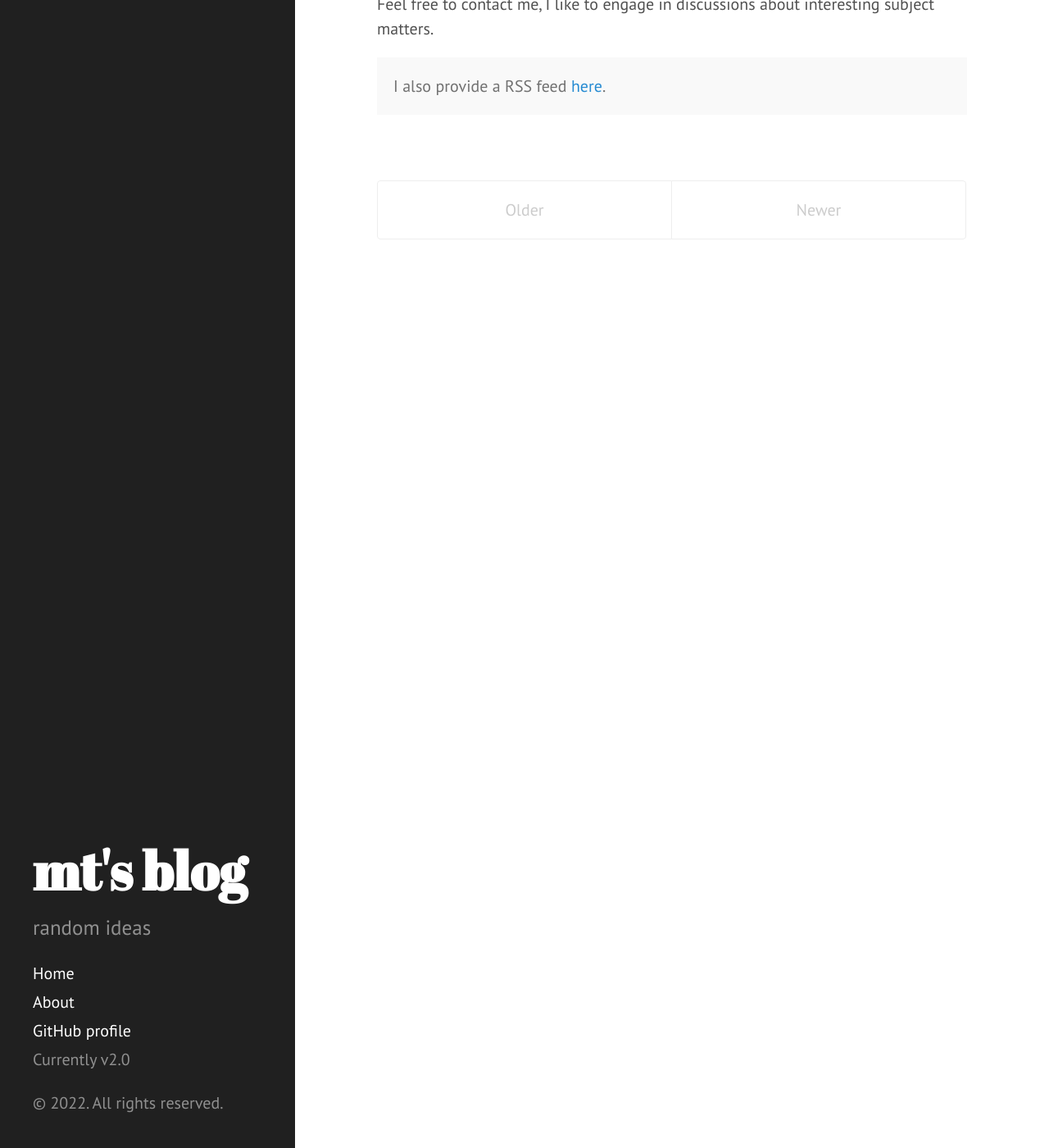
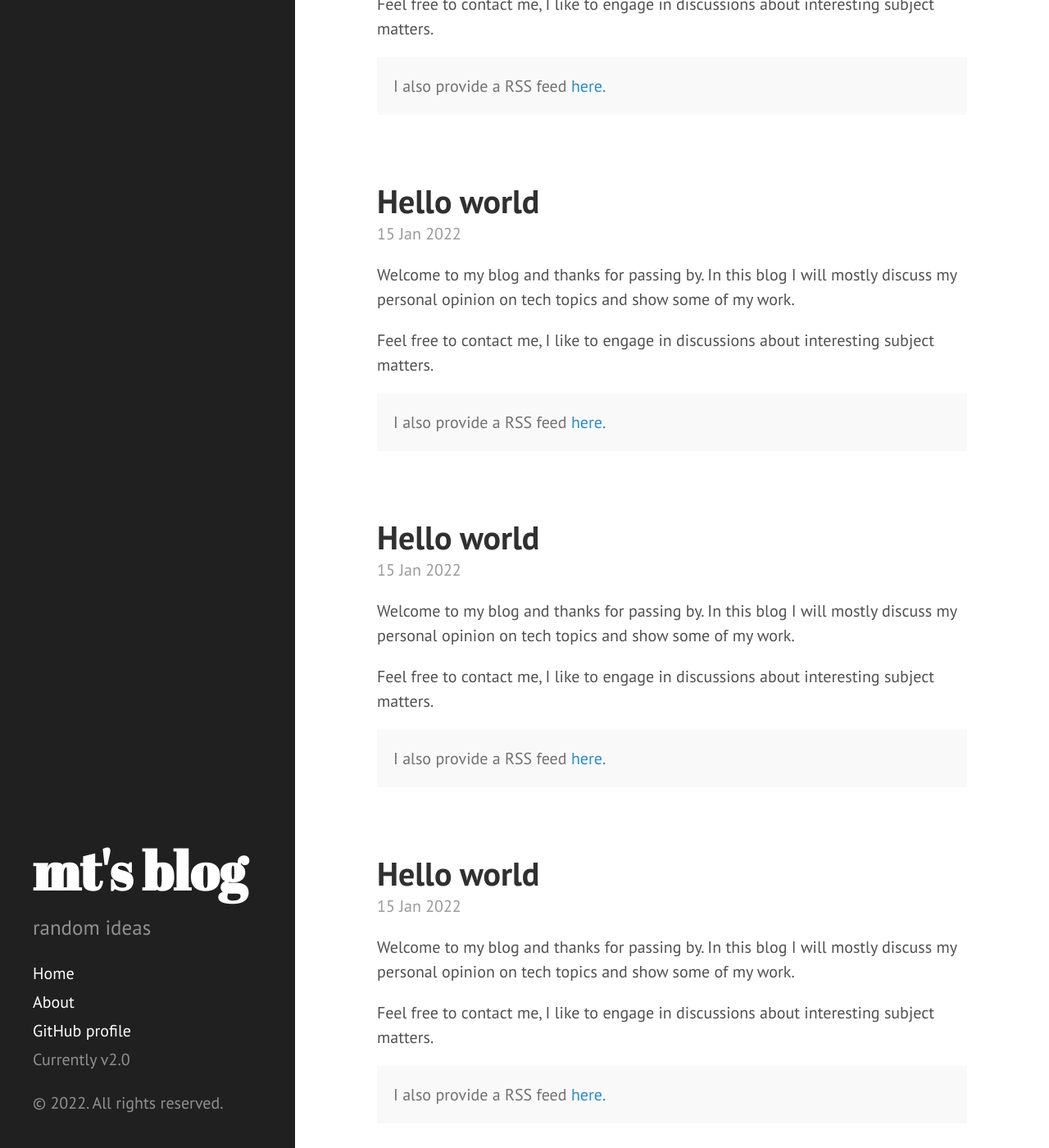
Before and after one commit to manueltarouca/manueltarouca.github.io, a Jekyll site: the page built from index.html, in a window 1280 px wide and 1400 px high, scrolled down 270 px. Shown: the whole window at 82% size. Built offline with Jekyll 4.4.1, drawn with Linux system fonts in a browser that asks for light colours; Markdown is read by kramdown in place of the engine named in the settings; the list of posts is cut into pages by our own code; some of the changed text lies outside the part shown.

```diff
--- a/_includes/sidebar.html
+++ b/_includes/sidebar.html
@@ -2,7 +2,7 @@
   <div class="container sidebar-sticky">
     <div class="sidebar-about">
       <h1>
-        <a href="{{ site.baseurl }}">
+        <a href="{{ site.url }}">
           {{ site.title }}
         </a>
       </h1>
--- /dev/null
+++ b/_posts/2022-01-15-hello-world copy 4.md
@@ -0,0 +1,13 @@
+---
+layout: post
+title: Hello world
+---
+
+Welcome to my blog and thanks for passing by.
+In this blog I will mostly discuss my personal opinion on tech topics and show some of my work.
+
+Feel free to contact me, I like to engage in discussions about interesting subject matters.
+
+<div class="message">
+  I also provide a RSS feed <a href="/atom.xml">here</a>.
+</div>
--- /dev/null
+++ b/_posts/2022-01-15-hello-world copy 5.md
@@ -0,0 +1,13 @@
+---
+layout: post
+title: Hello world
+---
+
+Welcome to my blog and thanks for passing by.
+In this blog I will mostly discuss my personal opinion on tech topics and show some of my work.
+
+Feel free to contact me, I like to engage in discussions about interesting subject matters.
+
+<div class="message">
+  I also provide a RSS feed <a href="/atom.xml">here</a>.
+</div>
--- /dev/null
+++ b/_posts/2022-01-15-hello-world copy 6.md
@@ -0,0 +1,13 @@
+---
+layout: post
+title: Hello world
+---
+
+Welcome to my blog and thanks for passing by.
+In this blog I will mostly discuss my personal opinion on tech topics and show some of my work.
+
+Feel free to contact me, I like to engage in discussions about interesting subject matters.
+
+<div class="message">
+  I also provide a RSS feed <a href="/atom.xml">here</a>.
+</div>
--- /dev/null
+++ b/_posts/2022-01-15-hello-world copy.md
@@ -0,0 +1,13 @@
+---
+layout: post
+title: Hello world
+---
+
+Welcome to my blog and thanks for passing by.
+In this blog I will mostly discuss my personal opinion on tech topics and show some of my work.
+
+Feel free to contact me, I like to engage in discussions about interesting subject matters.
+
+<div class="message">
+  I also provide a RSS feed <a href="/atom.xml">here</a>.
+</div>
```
Also changed, not shown: _posts/2022-01-15-hello-world copy 2.md (added, +13 -0 lines), _posts/2022-01-15-hello-world copy 3.md (added, +13 -0 lines).
